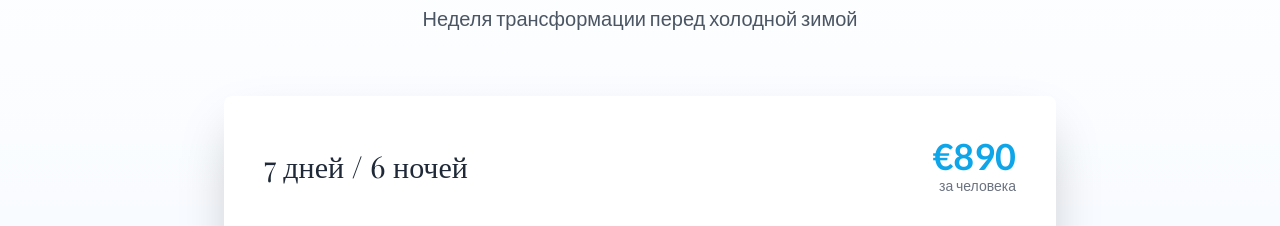
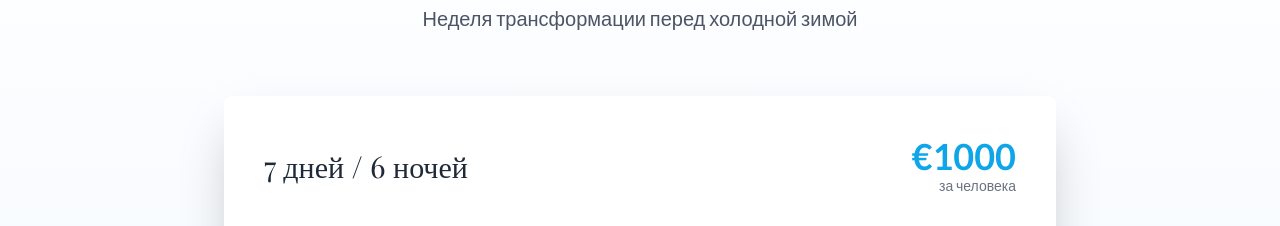
Before and after one commit to pr-poehali-dev/meditation-retreat-turkey, a React (Vite) app: page / in a window 1280 px wide. Shown: the part 3580-3806 px from the top of the page. Built offline with nearby package versions, Linux system fonts and the light colour scheme.

Commit message:
Обновление 1 компонентов

```diff
--- a/src/pages/Index.tsx
+++ b/src/pages/Index.tsx
@@ -207,7 +207,7 @@ const Index = () => {
                   <div className="flex items-center justify-between mb-4">
                     <h3 className="text-3xl font-serif text-gray-800">7 дней / 6 ночей</h3>
                     <div className="text-right">
-                      <div className="text-4xl font-bold text-mediterranean">€890</div>
+                      <div className="text-4xl font-bold text-mediterranean">€1000</div>
                       <div className="text-sm text-gray-500">за человека</div>
                     </div>
                   </div>
```
